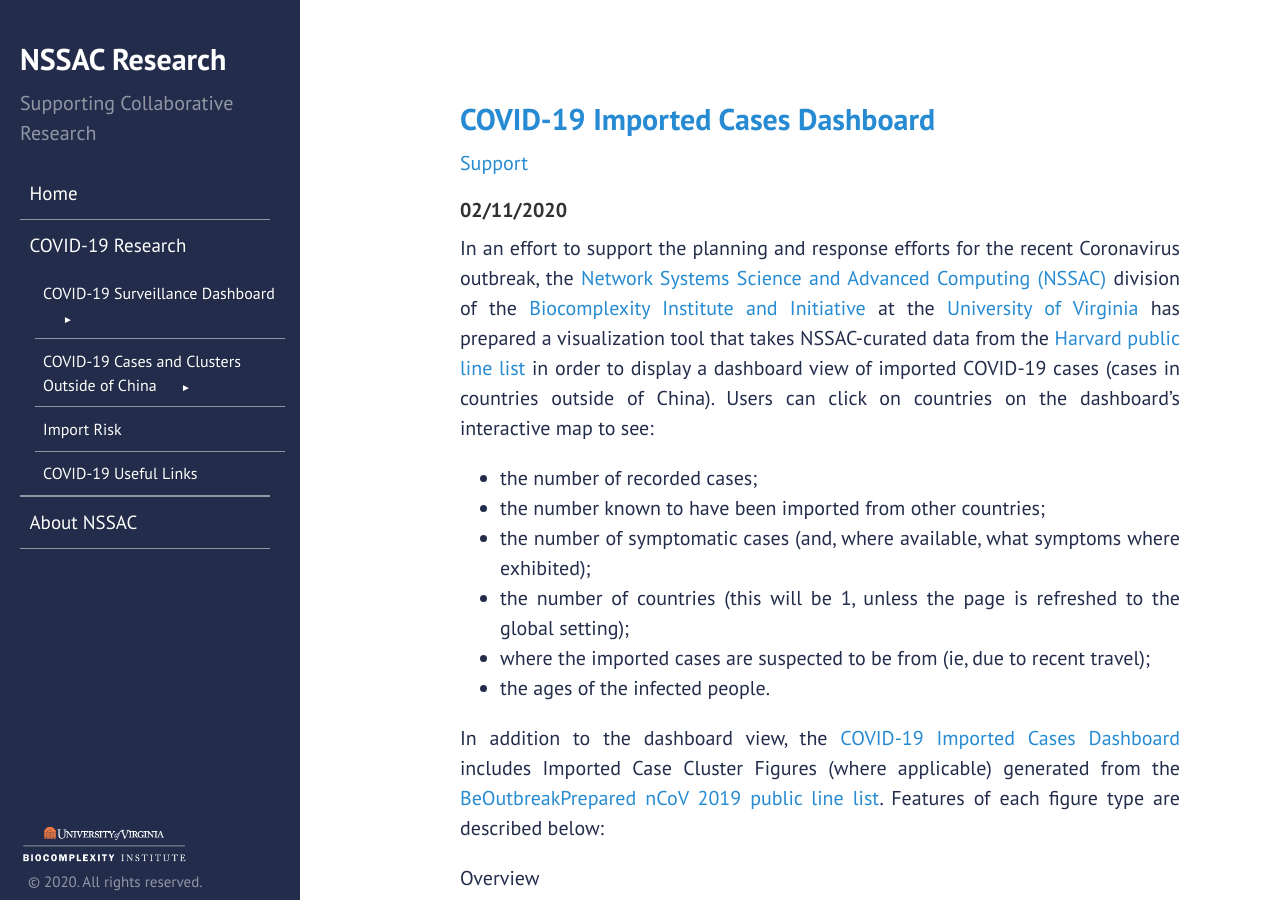
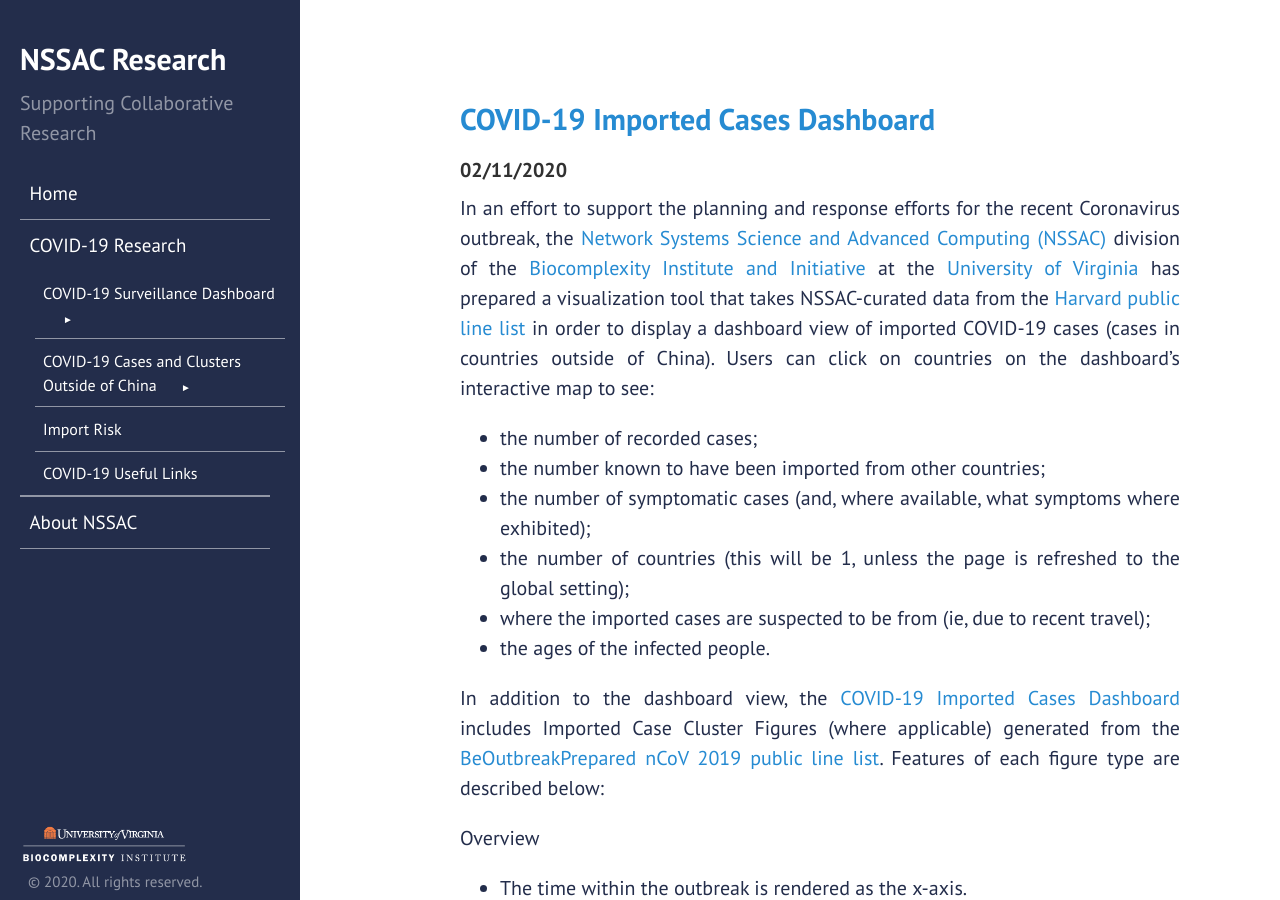
Before and after one commit to mehta-gaurav/mehta-gaurav.github.io, a Jekyll site: the page built from covid-19/covid-19_imported_cases/index.md, in a window 1280 px wide and 900 px high. Built offline with Jekyll 4.4.1, drawn with Linux system fonts in a browser that asks for light colours; our own code applies the rules of GitHub Pages for plain Markdown files.

Commit message:
Update index.md

```diff
--- a/covid-19/covid-19_imported_cases/index.md
+++ b/covid-19/covid-19_imported_cases/index.md
@@ -1,5 +1,4 @@
 ## [COVID-19 Imported Cases Dashboard](https://datastudio.google.com/u/0/reporting/f6ad0988-f203-45f8-8d18-5d726c1d2d8b/page/MGzDB)
- [Support](mailto:nssac_ncov_support@virginia.edu?subject=Imported%20Cases%20Dashboard)
 
 ##### 02/11/2020
 
```
Also changed, not shown: other parts of covid-19/covid-19_imported_cases/index.md (+2 -0 lines).
